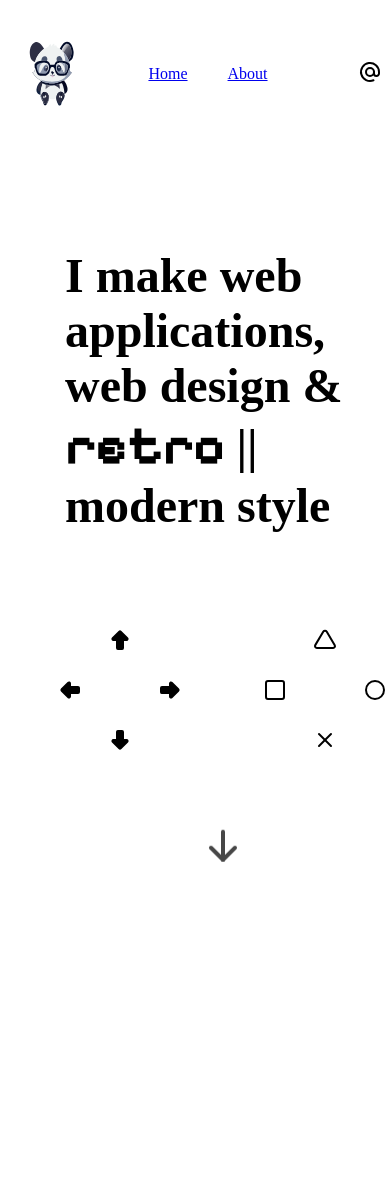
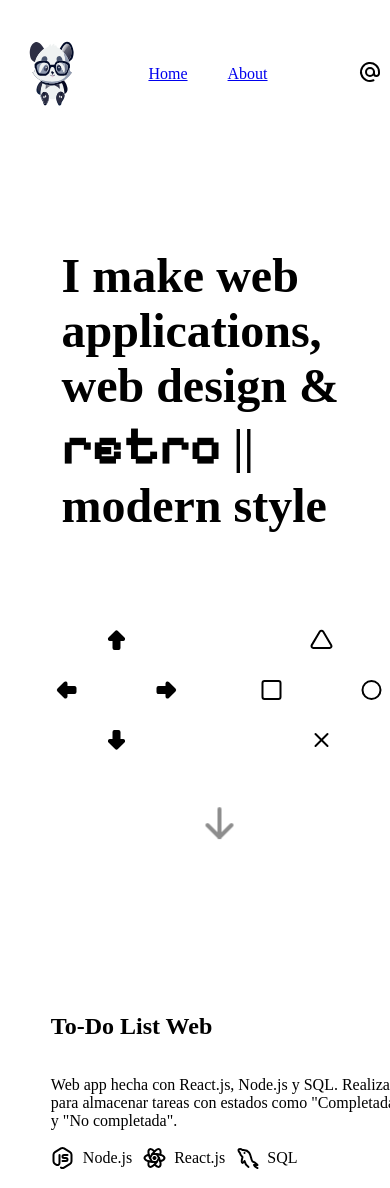
Before and after one commit to forjoa/portfolio, a React (Vite) app in the folder general/: page / in a window 390 px wide. Shown: the top 1188 px of the page. Before the commit the page ends 963 px from the top, so only its background shows below. Built offline with nearby package versions, Linux system fonts and the light colour scheme; the HTML template or start-up script is replaced by a standard one; a web font is replaced by a local one.

Commit message:
Project made and in mobile version

```diff
--- a/general/src/components/Home.jsx
+++ b/general/src/components/Home.jsx
@@ -1,6 +1,7 @@
 // components
 import Header from './Header.jsx'
 import Console from './Console.jsx'
+import Projects from './Projects.jsx'
 
 // styles
 import '../styles/Home.css'
@@ -10,6 +11,7 @@ const Home = () => {
         <>
             <Header />
             <Console />
+            <Projects />
         </>
     )
 }
--- /dev/null
+++ b/general/src/components/Project.jsx
@@ -0,0 +1,24 @@
+
+const Project = (props) => {
+    const { title, description, languages, image } = props.project;
+
+    return (
+        <div className="project">
+            <h2>{title}</h2>
+            <p>{description}</p>
+            <div className="project-lang">
+                {Object.entries(languages).map((language, key) => {
+                    return (
+                        <div key={key}>
+                            <img src={language[1].icon} alt={language.name} />
+                            <span>{language[1].name}</span>
+                        </div>
+                    );
+                })}
+            </div>
+            <img src={image} alt={title} className="project-img"/>
+        </div>
+    );
+}
+
+export default Project;
--- /dev/null
+++ b/general/src/components/Projects.jsx
@@ -0,0 +1,22 @@
+// projects
+import projects from '../constants/projectsInfo.js'
+
+// components
+import Project from './Project.jsx'
+
+// styles
+import '../styles/Projects.css'
+
+const Projects = () => {
+    return (
+        <article className='projects'>
+            {projects.map((project, key) => {
+                return (
+                    <Project project={project} key={key}/>
+                )
+            })}
+        </article>
+    )
+}
+
+export default Projects
--- a/general/src/styles/Home.css
+++ b/general/src/styles/Home.css
@@ -39,8 +39,8 @@
 .top,
 .down {
     background-color: var(--light-grey);
-    height: 80px;
-    width: 55px;
+    height: 100px;
+    width: 75px;
     display: grid;
     place-items: center;
     margin: auto;
@@ -49,8 +49,8 @@
 
 .left,
 .right {
-    width: 80px;
-    height: 55px;
+    width: 100px;
+    height: 75px;
     background-color: var(--light-grey);
     display: grid;
     place-items: center;
@@ -145,7 +145,7 @@
     .consola {
         margin: 50px auto;
         width: 95%;
-        transform: translateX(7px);
+        transform: translateX(3.5px);
     }
 
     .consola-content {
--- /dev/null
+++ b/general/src/styles/Projects.css
@@ -0,0 +1,66 @@
+.projects {
+    width: 80%;
+    margin: auto;
+    display: flex;
+    flex-direction: column;
+    gap: 40px;
+}
+
+.project {
+    width: 100%;
+    border: 1.7px solid var(--black);
+    border-radius: 30px;
+    box-shadow: -7px 7px 0px var(--black);
+    padding: 30px ;
+    display: flex;
+    flex-direction: column;
+    overflow: hidden;
+    cursor: pointer;
+}
+
+.project p {
+    color: var(--dark-grey);
+}
+
+.project-img {
+    width: 80%;
+    margin: auto;
+    border-radius: 30px;
+    transform: translateY(30px);
+    transition: all .3s;
+}
+
+.project:hover img {
+    transform: translateY(0px);
+}
+
+.project-lang {
+    display: flex;
+    gap: 10px;
+    margin-bottom: 20px;
+}
+
+.project-lang div{
+    display: flex;
+    justify-content: center;
+    align-items: center;
+    gap: 8px;
+}
+
+@media (max-width: 900px) {
+    .projects {
+        width: 95%;
+    }
+
+    .project {
+        transform: translateX(3.5px);
+    }
+
+    .project img {
+        transform: translateY(0px);
+    }
+
+    .project-img {
+        width: 100%;
+    }
+}
--- a/general/src/styles/index.css
+++ b/general/src/styles/index.css
@@ -2,6 +2,7 @@
   --white: #fff;
   --light-grey: rgba(233, 233, 233, 0.75);
   --grey: #ccc;
+  --dark-grey: #969696;
   --black: black;
   --red: rgb(255, 102, 102);
   --blue: rgb(124, 178, 232);
@@ -77,3 +78,9 @@ a {
   justify-content: center;
   align-items: center;
 }
+
+@media (max-width: 900px) {
+    body {
+      justify-content: start;
+    }
+}
```
